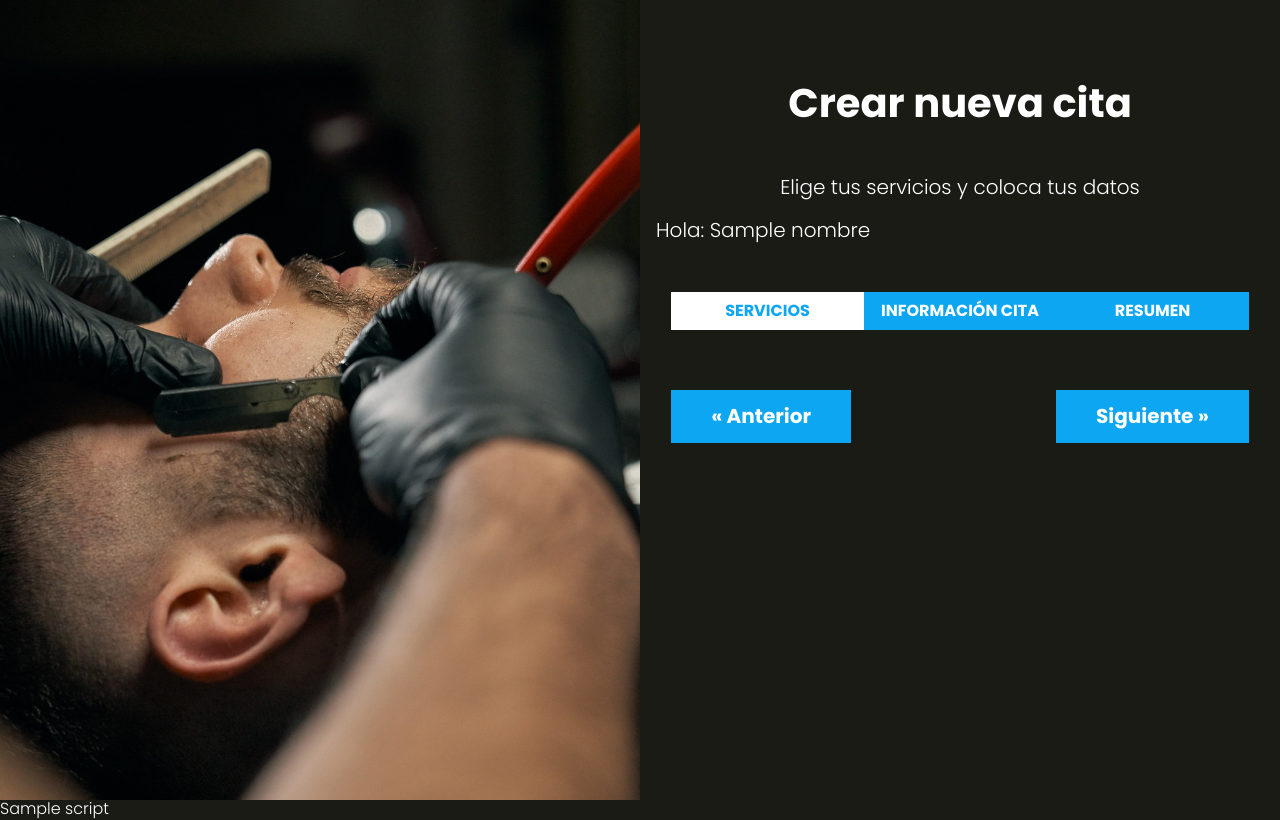
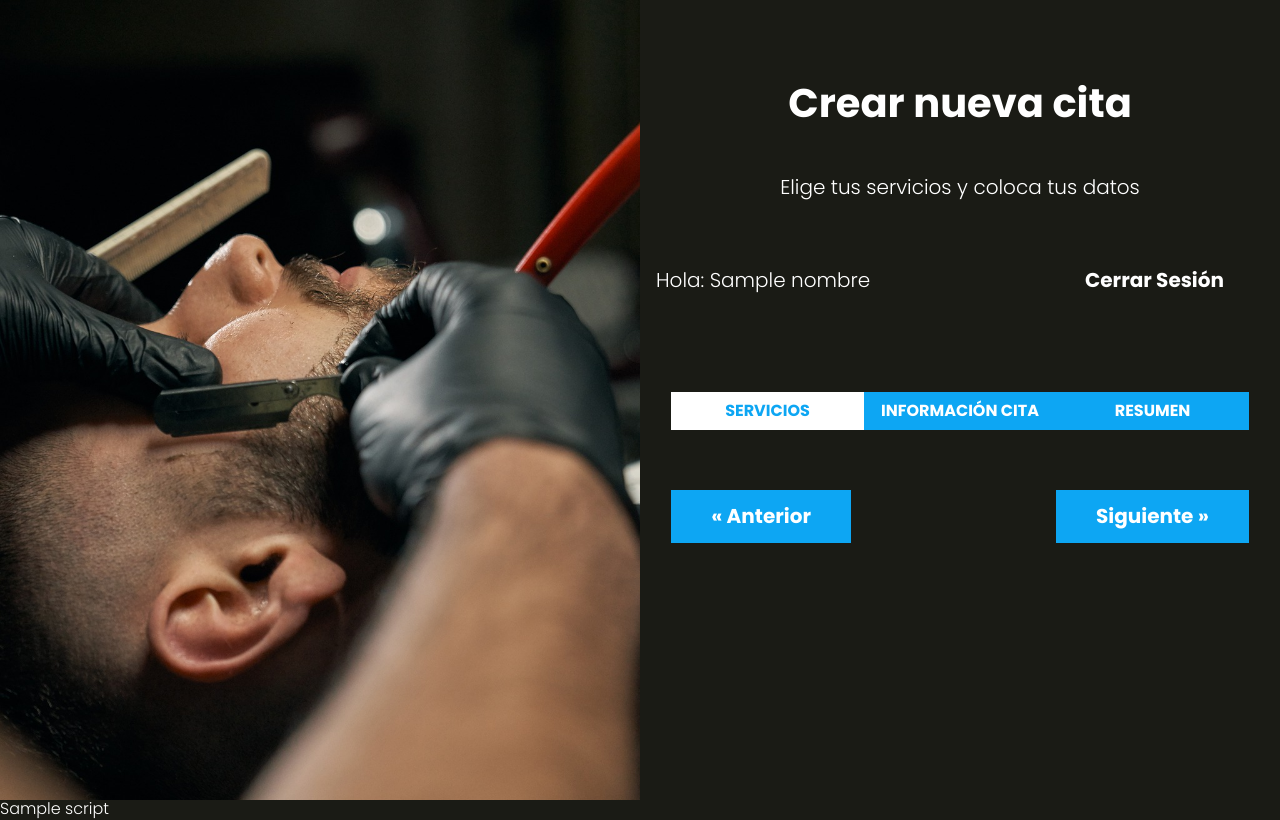
Before and after one commit to germandcb/AppSalon, a PHP site: the page made by views/cita/index.php in a window 1280 px wide. Run offline with PHP 8.4, Linux system fonts and the light colour scheme; the template is opened without the code that fills it: most values are stand-ins (such as "Sample title", 1, 10 or a date in 2020).

Commit message:
Finalizar Area de Citas

```diff
--- a/controllers/LoginController.php
+++ b/controllers/LoginController.php
@@ -51,7 +51,9 @@ class LoginController {
         ]);
     }
     public static function logout() {
-        echo "Desde logout";
+        session_start();
+        $_SESSION = [];
+        header('Location: /');
     }
     public static function olvide(Router $router) {
 
--- a/src/scss/layout/_UI.scss
+++ b/src/scss/layout/_UI.scss
@@ -24,3 +24,17 @@
         padding: 3rem 0;
     }
 }
+
+.barra {
+    margin: v.$separacion 0;
+
+    @include m.tablet {
+        display: flex;
+        justify-content: space-between;
+        align-items: center;
+    }
+    .boton {
+        @include m.boton(v.$negro, v.$blanco);
+        margin: 0;
+    }
+}
--- a/views/cita/index.php
+++ b/views/cita/index.php
@@ -3,6 +3,8 @@
 
 <div class="barra">
     <p>Hola: <?php echo $nombre ?? ''; ?> </p>
+
+    <a class="boton" href="/logout"> Cerrar Sesión</a>
 </div>
 
 <div class="app">
```
Also changed, not shown: public/build/css/app.css, 1 other file.
